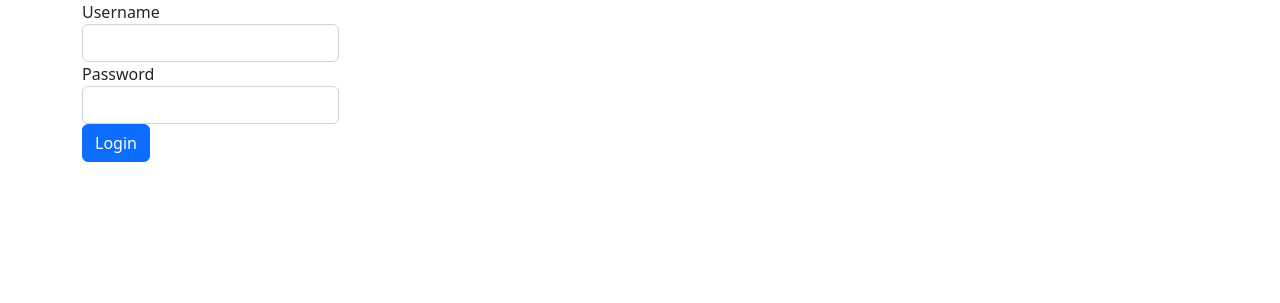
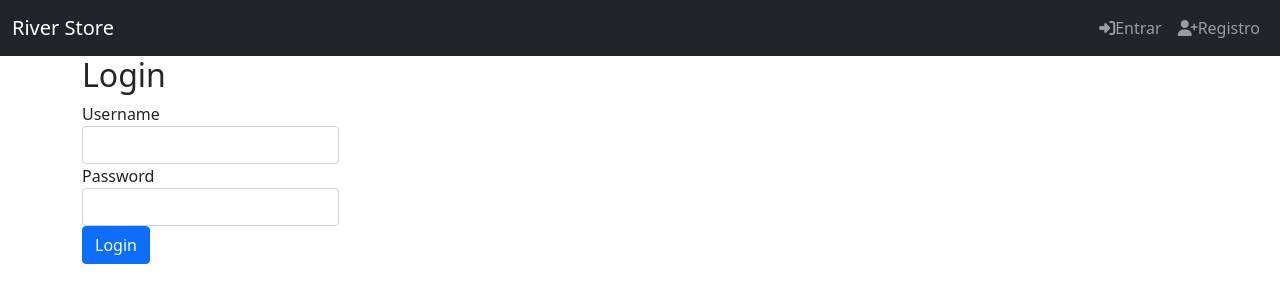
Before and after one commit to Renato-Servadei/E-commerce-con-Django, a Django app: page /usuarios/login/ in a window 1280 px wide. Shown: the top 303 px of the page. Run offline with Django 4.2, Linux system fonts and the light colour scheme; some libraries are stand-ins or nearby versions.

Commit message:
creacion template base, extension y navbar

```diff
--- a/store/views.py
+++ b/store/views.py
@@ -15,6 +15,9 @@ def index(request):
                    ]})
 
 def login_view(request):
+    if request.user.is_authenticated:
+        return redirect('index')
+
     if request.method == 'POST':
         username = request.POST.get('username')
         password = request.POST.get('password')
@@ -36,6 +39,9 @@ def logout_view(request):
 
 def register_view(request):
     form = RegisterForm(request.POST or None)
+    if request.user.is_authenticated:
+        return redirect('index')
+
     if request.method == 'POST' and form.is_valid():
         user = form.save()
 
--- /dev/null
+++ b/templates/base.html
@@ -0,0 +1,25 @@
+{% load static %}
+<!DOCTYPE html>
+<html lang="en">
+<head>
+    <meta charset="UTF-8">
+    <meta http-equiv="X-UA-Compatible" content="IE=edge">
+    <meta name="viewport" content="width=device-width, initial-scale=1.0">
+    <link href="https://cdn.jsdelivr.net/npm/bootstrap@5.0.2/dist/css/bootstrap.min.css" rel="stylesheet" integrity="sha384-EVSTQN3/azprG1Anm3QDgpJLIm9Nao0Yz1ztcQTwFspd3yD65VohhpuuCOmLASjC" crossorigin="anonymous">
+    <!-- <link rel="stylesheet" href="{% static 'css/style.css' %}"> -->
+    <title>Store</title>
+</head>
+<body>
+    {% include 'navbar.html' %}
+    <div class="container">
+        {% include 'messages.html' %}
+        <div class="row">
+            {% block content %}
+            {% endblock %}
+        </div>
+    </div>
+    <!-- <script src="static/js/main.js"></script> -->
+    <script src="https://cdn.jsdelivr.net/npm/bootstrap@5.0.2/dist/js/bootstrap.bundle.min.js" integrity="sha384-MrcW6ZMFYlzcLA8Nl+NtUVF0sA7MsXsP1UyJoMp4YLEuNSfAP+JcXn/tWtIaxVXM" crossorigin="anonymous"></script>
+    <script src="https://kit.fontawesome.com/79cbac550d.js" crossorigin="anonymous"></script>
+</body>
+</html>
--- /dev/null
+++ b/templates/messages.html
@@ -0,0 +1,10 @@
+{% if messages %}
+{% for message in messages %}
+
+<div class="alert alert-dismissible fade show {% if message.tags == 'success' %}alert-success{% else %}alert-danger{% endif %}"
+  role="alert">
+  {{ message }}
+  <button type="button" class="btn-close" data-bs-dismiss="alert"></button>
+</div>
+{% endfor %}
+{% endif %}
--- /dev/null
+++ b/templates/navbar.html
@@ -0,0 +1,18 @@
+<nav class="navbar navbar-expand-md bg-dark navbar-dark">
+  <div class="container-fluid">
+    <a href="#" class="navbar-brand">River Store</a>
+  <button class="navbar-toggler navbar-toggler-right" type="button" data-bs-toggle="collapse" data-bs-target="#navb">
+    <span class="navbar-toggler-icon"></span>
+  </button>
+  <div id="navb" class="navbar-collapse collapse-hide">
+    <ul class="navbar-nav ms-auto">
+        {% if user.is_authenticated %}
+        <li class="navbar-item"><a href="{% url 'logout' %}" class="nav-link"><span class="fas fa-sign-out-alt"></span>Salir</a></li>
+        {% else %}
+        <li class="navbar-item"><a href="{% url 'login' %}" class="nav-link"><span class="fas fa-sign-in-alt"></span>Entrar</a></li>
+        <li class="navbar-item"><a href="{% url 'register' %}" class="nav-link"><span class="fas fa-user-plus"></span>Registro</a></li>
+        {% endif %}
+    </ul>
+  </div>
+  </div>
+</nav>
--- a/templates/usuarios/login.html
+++ b/templates/usuarios/login.html
@@ -1,37 +1,21 @@
-<!DOCTYPE html>
-<html lang="en">
-<head>
-    <meta charset="UTF-8">
-    <meta http-equiv="X-UA-Compatible" content="IE=edge">
-    <meta name="viewport" content="width=device-width, initial-scale=1.0">
-    <link href="https://cdn.jsdelivr.net/npm/bootstrap@5.2.3/dist/css/bootstrap.min.css" rel="stylesheet" integrity="sha384-rbsA2VBKQhggwzxH7pPCaAqO46MgnOM80zW1RWuH61DGLwZJEdK2Kadq2F9CUG65" crossorigin="anonymous">
-    <title>Login</title>
-</head>
-<body>
-    <div class="container">
-        {% if messages %}
-            {% for message in messages %}
-
-                <div class="alert alert-dismissible fade show {% if message.tags == 'success' %}alert-success{% else %}alert-danger{% endif %}" role="alert">
-                    {{ message }}
-                    <button type="button" class="btn-close" data-bs-dismiss="alert"></button>
-                </div>
-            {% endfor %}
-        {% endif %}
+{% extends 'base.html' %} {% load static %} {% block content %}
+<div class="col">
+  <h2>Login</h2>
   <form method="post">
     {% csrf_token %}
     <div class="form-group">
-                <label for="username">Username
-                    <input type="text" name="username" class="form-control">
+      <label for="username"
+        >Username
+        <input type="text" name="username" class="form-control" />
       </label>
     </div>
     <div class="form-group">
-                <label for="password">Password
-                    <input type="password" name="password" class="form-control">
+      <label for="password"
+        >Password
+        <input type="password" name="password" class="form-control" />
       </label>
     </div>
     <button type="submit" class="btn btn-primary">Login</button>
   </form>
 </div>
-</body>
-</html>
+{% endblock %}
```
Also changed, not shown: templates/index.html (+4 -31 lines), templates/usuarios/register.html (+3 -20 lines), db.sqlite3. Lines whose indentation alone changed are shown as unchanged.
